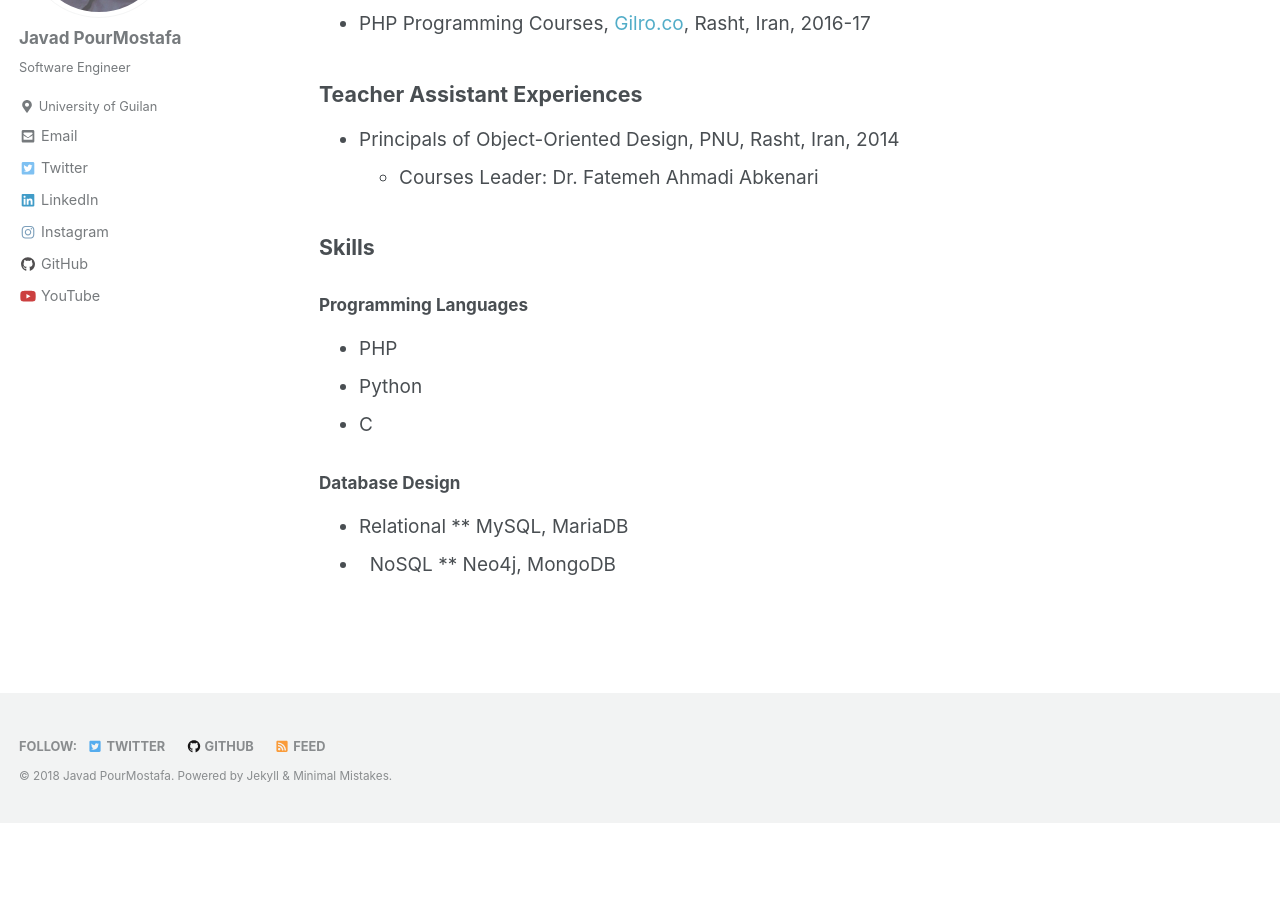
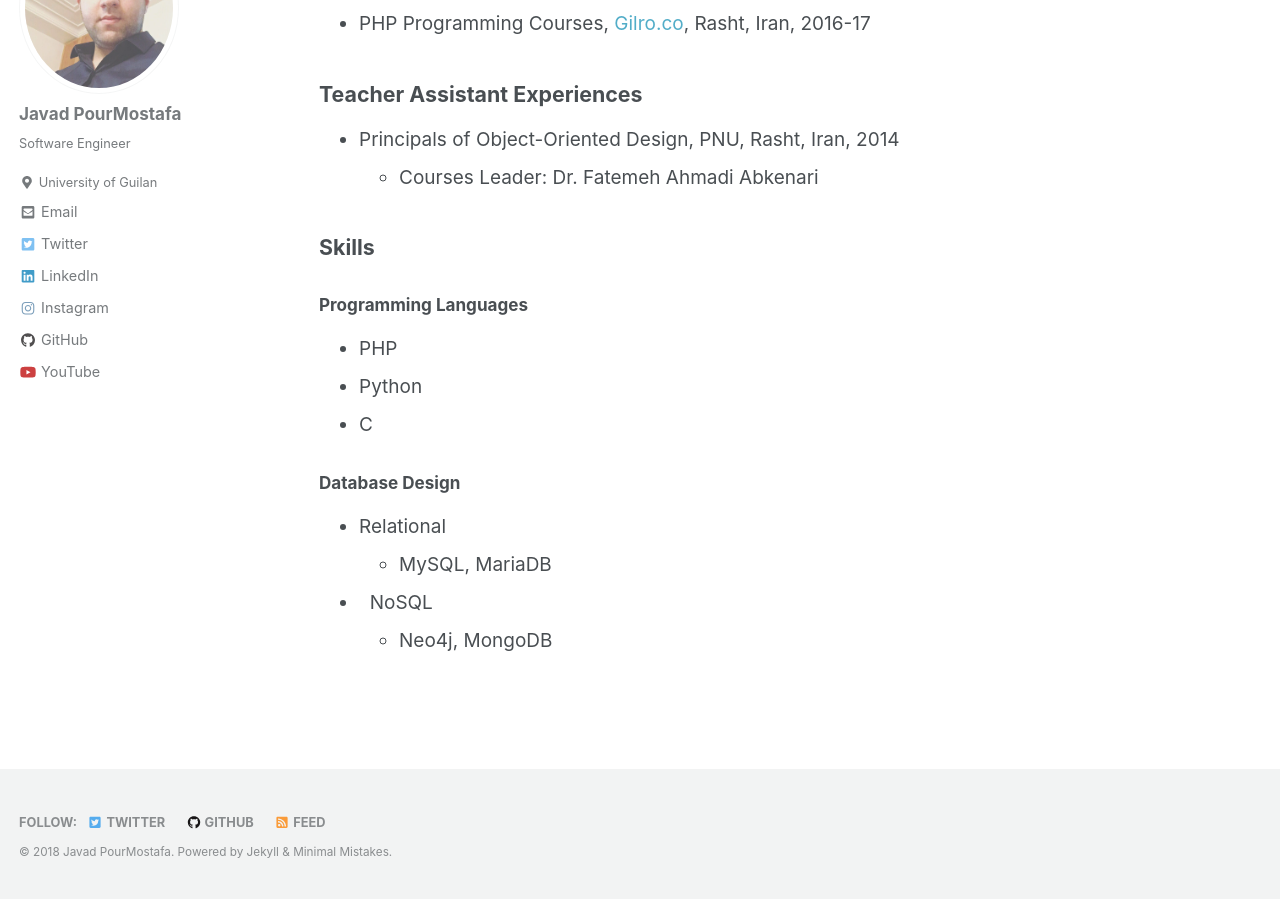
Before and after one commit to JoyeBright/JoyeBright.github.io, a Jekyll site: the page built from _pages/cv.md, in a window 1280 px wide and 900 px high, scrolled down 1856 px. Built offline with Jekyll 4.4.1, drawn with Linux system fonts in a browser that asks for light colours; nearby versions of some CDN libraries; before the commit the page ends 2680 px from its top, so only the background shows below that.

Commit message:
Update cv.md

```diff
--- a/_pages/cv.md
+++ b/_pages/cv.md
@@ -57,6 +57,6 @@
 
 ### Database Design
 *   Relational
-**   MySQL, MariaDB
+    *   MySQL, MariaDB
 *   NoSQL
-**   Neo4j, MongoDB
+    *   Neo4j, MongoDB
```
